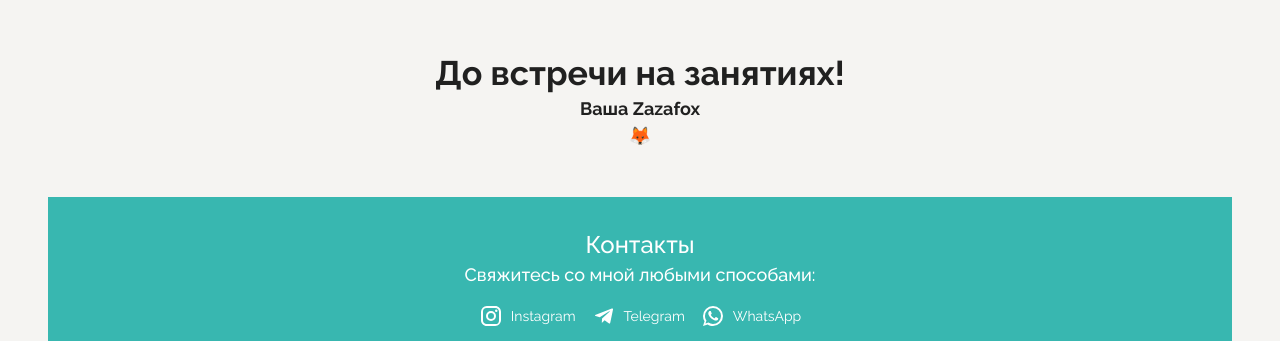
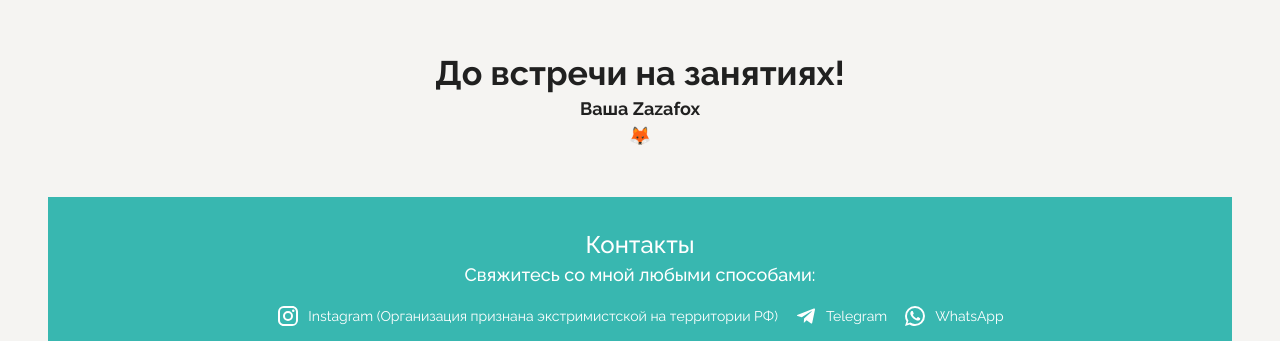
Before and after one commit to dorogan1510/anastasia_personal_english_card, a Next.js app: page / in a window 1280 px wide. Shown: the part 11659-12000 px from the top of the page. Built offline with nearby package versions, Linux system fonts and the light colour scheme.

Commit message:
Fix instagram description

```diff
--- a/components/Footer.tsx
+++ b/components/Footer.tsx
@@ -79,6 +79,7 @@ const Footer = () => {
                         gap='0.5rem'
                         justifyContent={'center'}
                         alignItems='center'
+                        sx={{ maxWidth: { xs: '280px', md: '600px' } }}
                     >
                         <InstagramIcon color='secondary' />
                         <Link
@@ -86,7 +87,10 @@ const Footer = () => {
                             className={style.link}
                             target='_blank'
                         >
-                            <Typography variant='body2'>Instagram</Typography>
+                            <Typography variant='body2'>
+                                Instagram (Организация признана экстримистской
+                                на территории РФ)
+                            </Typography>
                         </Link>
                     </Stack>
                     <Stack
```
